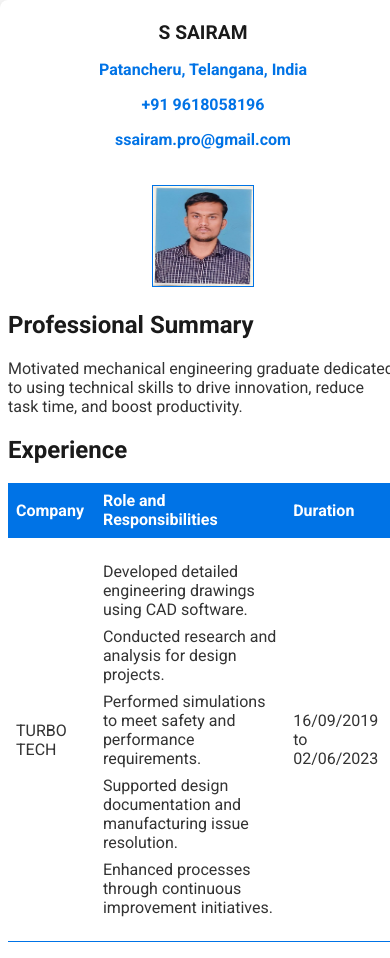
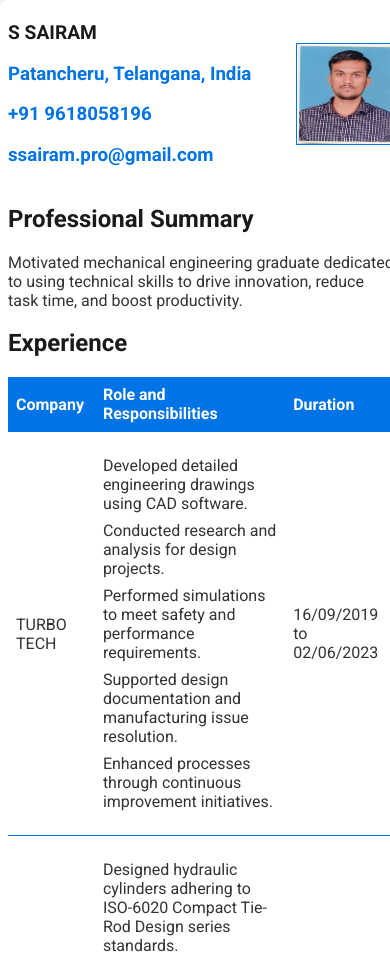
Before and after one commit to ssairam18/sairam, a plain HTML site: page index.htm in a window 390 px wide. Shown: the top 958 px of the page. Drawn offline with Linux system fonts and the light colour scheme; a web font is replaced by a local one.

Commit message:
Update index.htm

```diff
--- a/index.htm
+++ b/index.htm
@@ -92,36 +92,6 @@
     .footer {
       text-align: center;
       margin-top: 20px;
-    }
-
-    /* Media Queries for responsiveness */
-    @media (max-width: 768px) {
-      .container > div {
-        flex-direction: column;
-        text-align: center;
-      }
-
-      .photo img {
-        width: 120px;
-        height: 120px;
-      }
-
-      table th, table td {
-        padding: 10px;
-      }
-
-      h1 {
-        font-size: 1.5em;
-      }
-
-      h3 {
-        font-size: 1em;
-      }
-
-      .container {
-        width: 95%;
-        padding: 10px;
-      }
     }
 
     @media (max-width: 480px) {
```
